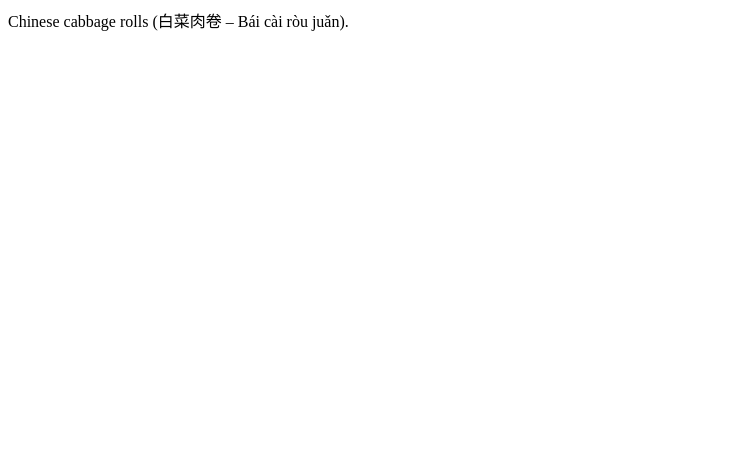
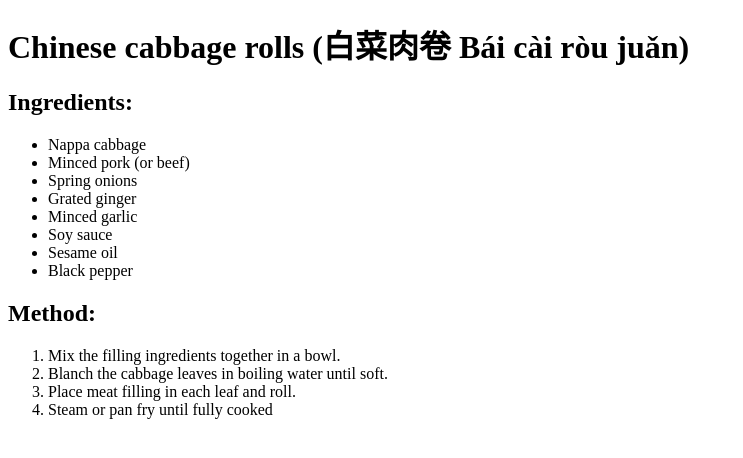
Before and after one commit to Xantiem/xantiem.github.io, a plain HTML site: page food/ChineseCabbageRolls.html in a window 1280 px wide. Shown: the whole page, without its empty margins (0-743 px from the left). Drawn offline with Linux system fonts and the light colour scheme.

Commit message:
Update ChineseCabbageRolls.html

```diff
--- a/food/ChineseCabbageRolls.html
+++ b/food/ChineseCabbageRolls.html
@@ -1 +1,33 @@
-Chinese cabbage rolls (白菜肉卷 – Bái cài ròu juǎn).
+<!doctype html>
+<html lang="en">
+<head>
+    <title>Chinese cabbage rolls (白菜肉卷 Bái cài ròu juǎn)</title>
+    <meta charset="utf-8">
+    <meta name="viewport" content="width=device-width, initial-scale=1">
+</head>
+<body>
+    <h1>Chinese cabbage rolls (白菜肉卷 Bái cài ròu juǎn)</h1>
+    <h2>Ingredients:</h2>
+
+    <ul>
+        <li>Nappa cabbage</li>
+        <li>Minced pork (or beef)</li>
+        <li>Spring onions</li>
+        <li>Grated ginger</li>
+        <li>Minced garlic</li>
+        <li>Soy sauce</li>
+        <li>Sesame oil</li>
+        <li>Black pepper</li>
+    </ul>
+
+    <h2>Method:</h2>
+
+    <ol>
+        <li>Mix the filling ingredients together in a bowl.</li>
+        <li>Blanch the cabbage leaves in boiling water until soft.</li>
+        <li>Place meat filling in each leaf and roll.</li>
+        <li>Steam or pan fry until fully cooked</li>
+    </ol>
+
+</body>
+</html>
```
